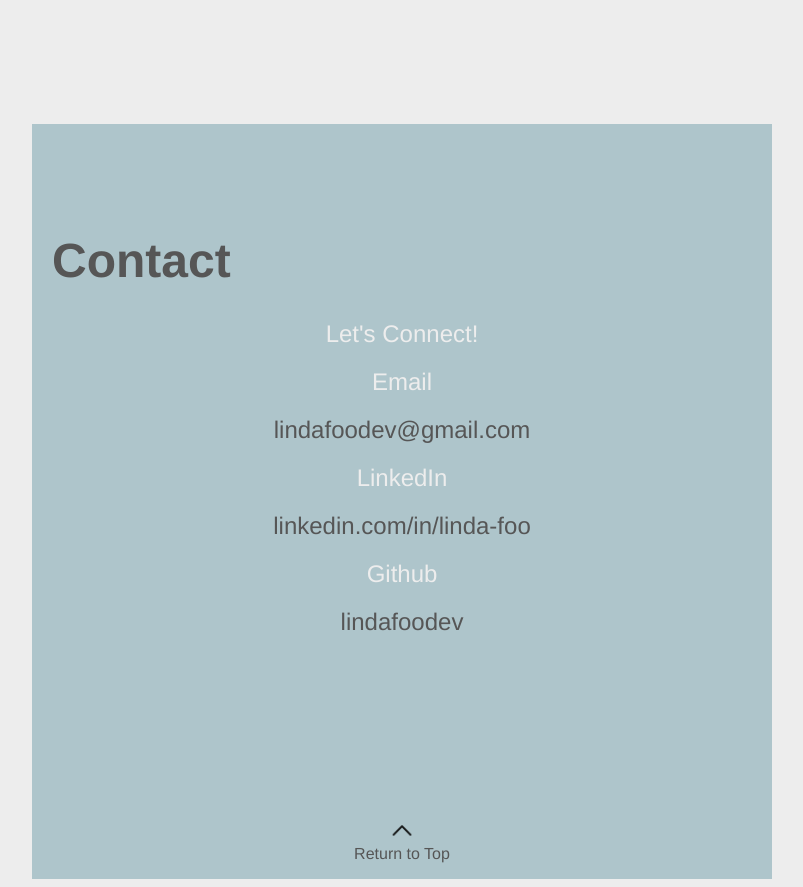
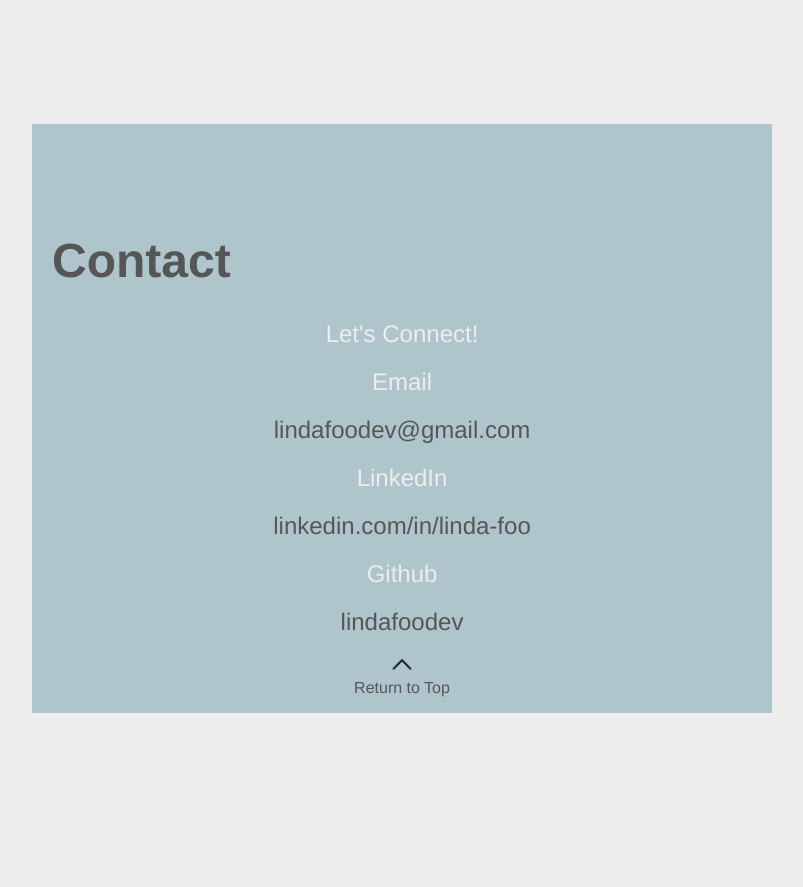
Before and after one commit to lindafoodev/portfolio-site, a React app: page / in a window 1280 px wide. Shown: the part 6280-7167 px from the top of the page, without its empty margins (238-1041 px from the left). After the commit the page ends 7001 px from the top, so only its background shows below. Built offline with nearby package versions, Linux system fonts and the light colour scheme.

Commit message:
modify contact section to remove nav overlap

```diff
--- a/src/index.css
+++ b/src/index.css
@@ -311,9 +311,8 @@ img.icon-download{
   padding-top: 125px;
   padding-left: 20px;
   padding-right: 20px;
-  padding-bottom: 50px;
+  padding-bottom: 100px;
   line-height: 1.5em;
-  height: 100vh;
 }
 
 .contact-title{
```
